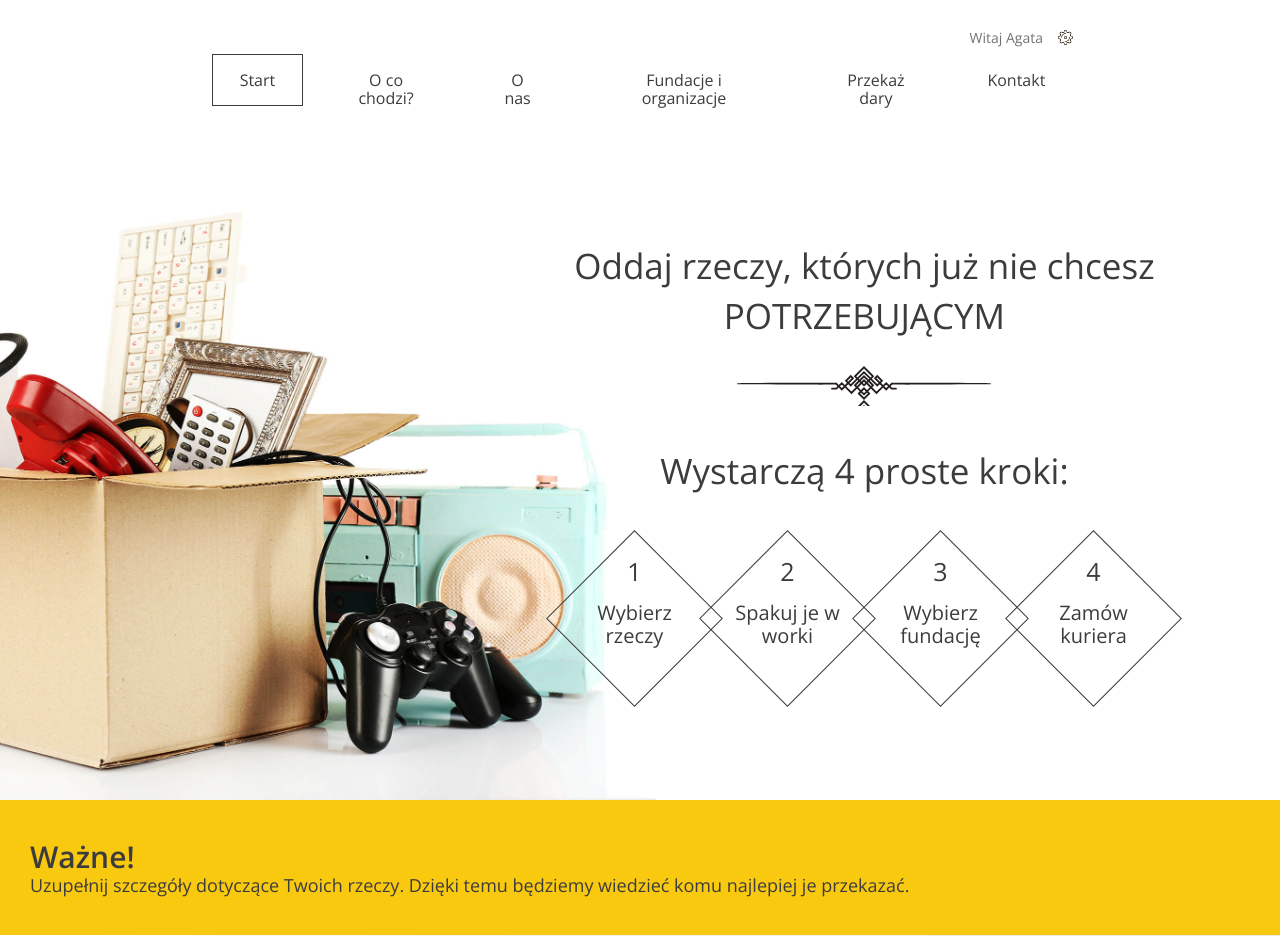
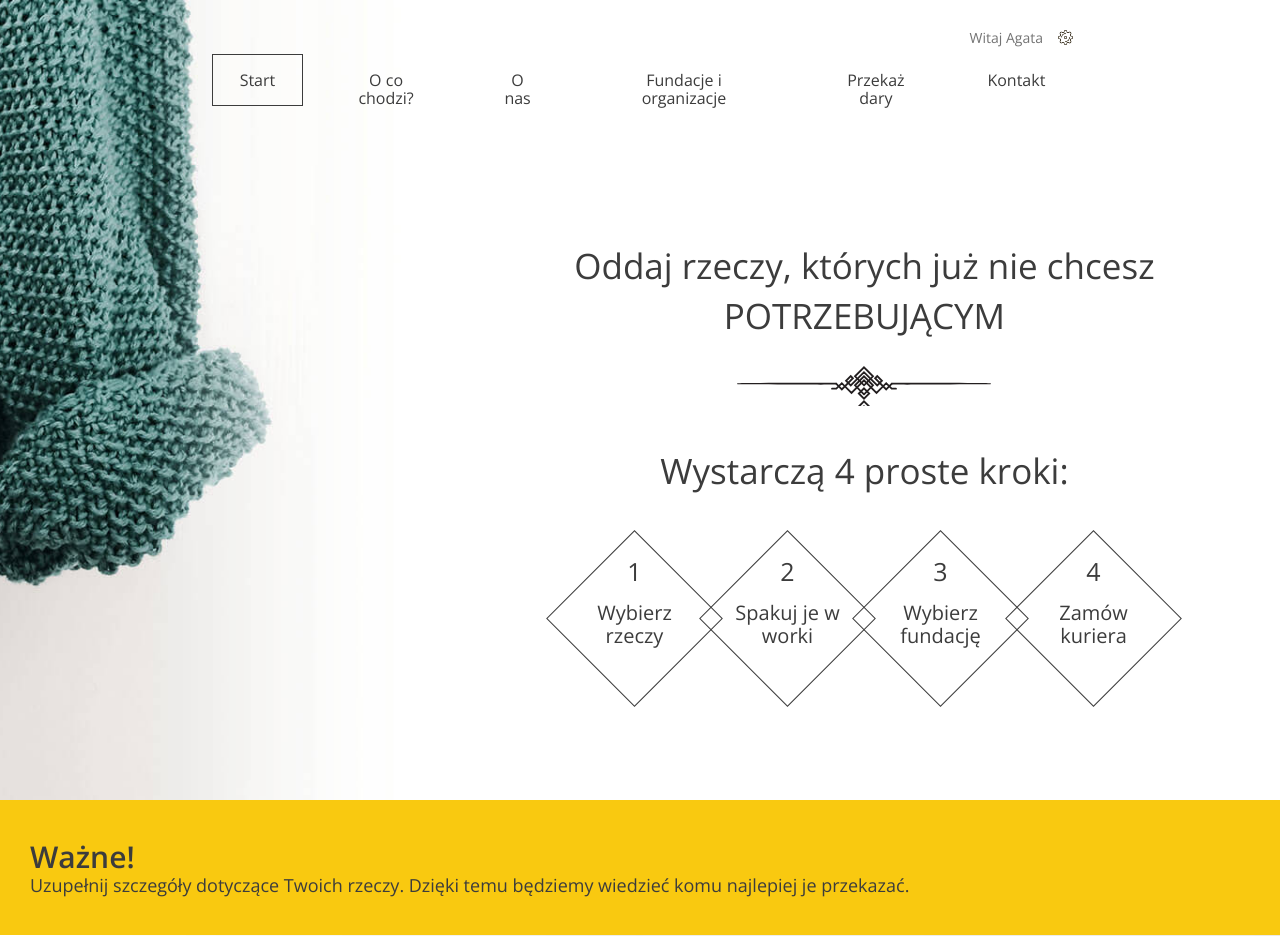
Before and after one commit to ElaJK01/Donate-old-things-project, a Django app: page /add_donation/ in a window 1280 px wide. Shown: the top 936 px of the page. Run offline with Django 3.2, Linux system fonts and the light colour scheme.

Commit message:
templates fixed

```diff
--- a/donation/templates/base.html
+++ b/donation/templates/base.html
@@ -11,7 +11,9 @@
     {%endblock%}
   </head>
   <body>
+   {%block header%}
     <header class="header--main-page">
+   {%endblock%}
       <nav class="container container--70">
         <ul class="nav--actions">
           {% block sidebar%}
@@ -26,7 +28,7 @@
           <li><a href="#steps" class="btn btn--without-border">O co chodzi?</a></li>
           <li><a href="#about-us" class="btn btn--without-border">O nas</a></li>
           <li><a href="#help" class="btn btn--without-border">Fundacje i organizacje</a></li>
-          <li><a href="form.html" class="btn btn--without-border">Przekaż dary</a></li>
+          <li><a href="{%url 'form'%}" class="btn btn--without-border">Przekaż dary</a></li>
           <li><a href="#contact" class="btn btn--without-border">Kontakt</a></li>
         </ul>
       </nav>
@@ -41,6 +43,7 @@
         </div>
         {%endblock%}
       </div>
+
     </header>
 
    {%block content%}
--- a/donation/templates/form.html
+++ b/donation/templates/form.html
@@ -1,6 +1,13 @@
 {%extends 'base.html'%}
 {%load static%}
 
+{% block head-css-file%}
+<link rel="stylesheet" href="{% static 'css/style2.css'%}" />
+{%endblock%}
+
+{%block header%}
+<header class="header--form-page">
+{%endblock%}
           {%block sidebar%}
           <li class="logged-user">
             Witaj Agata
@@ -39,6 +46,7 @@
           </div>
         </div>
         {%endblock%}
+
 
 
     {%block content%}
--- a/donation/templates/register.html
+++ b/donation/templates/register.html
@@ -28,7 +28,7 @@
         </div>
 
         <div class="form-group form-group--buttons">
-          <a href="login.html" class="btn btn--without-border">Zaloguj się</a>
+          <a href="{%url 'login'%}" class="btn btn--without-border">Zaloguj się</a>
           <button class="btn" type="submit">Załóż konto</button>
         </div>
       </form>
--- a/donation/templates/registration/login.html
+++ b/donation/templates/registration/login.html
@@ -19,7 +19,7 @@
         </div>
 
         <div class="form-group form-group--buttons">
-          <a href="#" class="btn btn--without-border">Załóż konto</a>
+          <a href="{% url 'register'%}" class="btn btn--without-border">Załóż konto</a>
           <button class="btn" type="submit">Zaloguj się</button>
         </div>
       </form>
--- a/static/css/style2.css
+++ b/static/css/style2.css
@@ -847,7 +847,7 @@ form.form--contact textarea::placeholder {
   color: #3c3c3c;
 }
 
-/*!* line 2, scss/modules/_header.scss *!*/
+/* line 2, scss/modules/_header.scss */
 /*header.header--main-page {*/
 /*  background-image: url(../images/header-bg.jpg);*/
 /*  background-position: bottom left -30vh;*/
```
